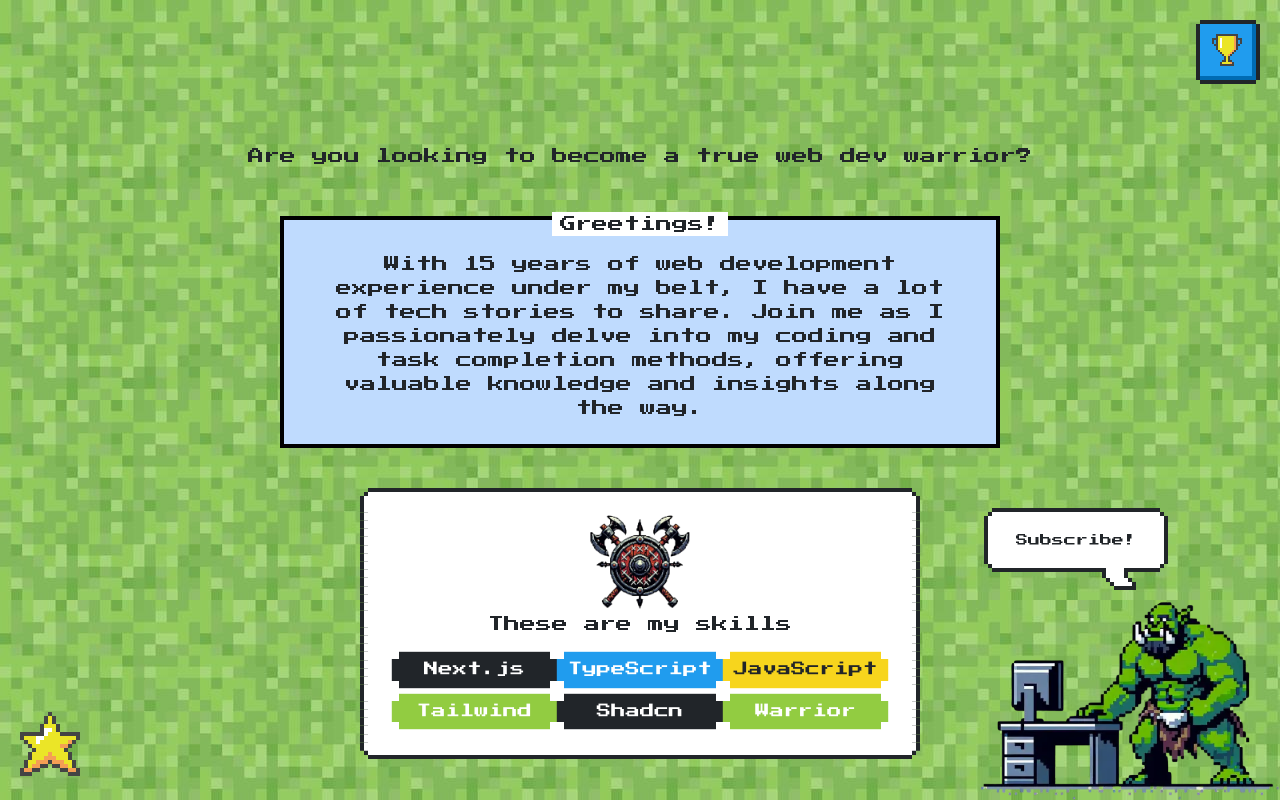
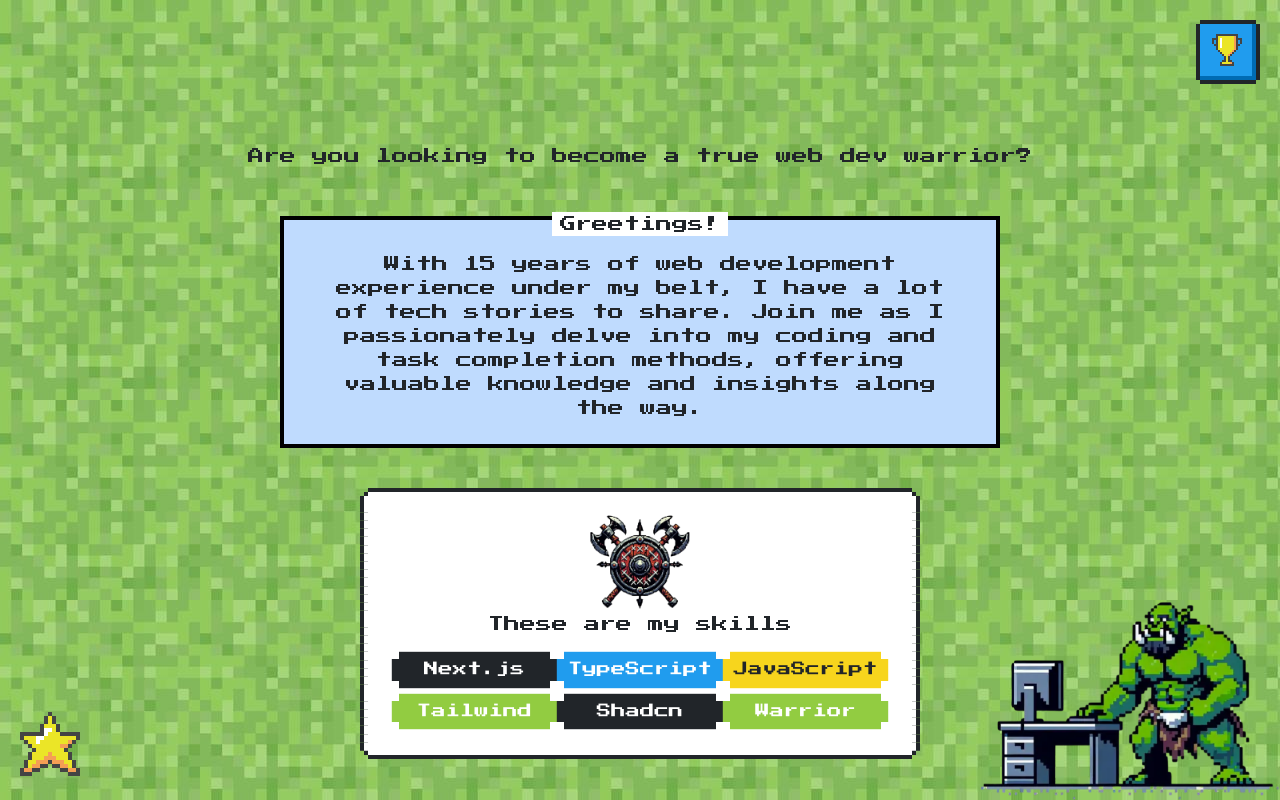
Before and after one commit to Philippe35507/Orc-RetropixelPortfolio, a Next.js app: page / in a window 1280 px wide. Built offline with nearby package versions, Linux system fonts and the light colour scheme.

Commit message:
Pixel Orc Subscribe! onMouseEnter

```diff
--- a/app/components/ui/subscribe-orc/subscribe-orc.tsx
+++ b/app/components/ui/subscribe-orc/subscribe-orc.tsx
@@ -1,12 +1,29 @@
+"use client";
+
 import Image from "next/image";
+import Link from "next/link";
+import { useState } from "react";
 
 export default function SubscribeOrc() {
+  const [isShowDialog, setIsShowDialog] = useState<boolean>(false);
+
   return (
     <div className="fixed bottom-0 right-0">
-      <div className="nes-balloon from-right w-44">
-        <p className="text-xs">Subscribe!</p>
-      </div>
-      <Image src={"/pixel-orc.webp"} width={300} height={300} alt="Orc" />
+      {isShowDialog && (
+        <div className="nes-balloon from-right w-44">
+          <p className="text-xs">Subscribe!</p>
+        </div>
+      )}
+      <Link href={"#"}>
+        <Image
+          onMouseEnter={() => setIsShowDialog(true)}
+          onMouseLeave={() => setIsShowDialog(false)}
+          src={"/pixel-orc.webp"}
+          width={300}
+          height={300}
+          alt="Orc"
+        />
+      </Link>
     </div>
   );
 }
```
